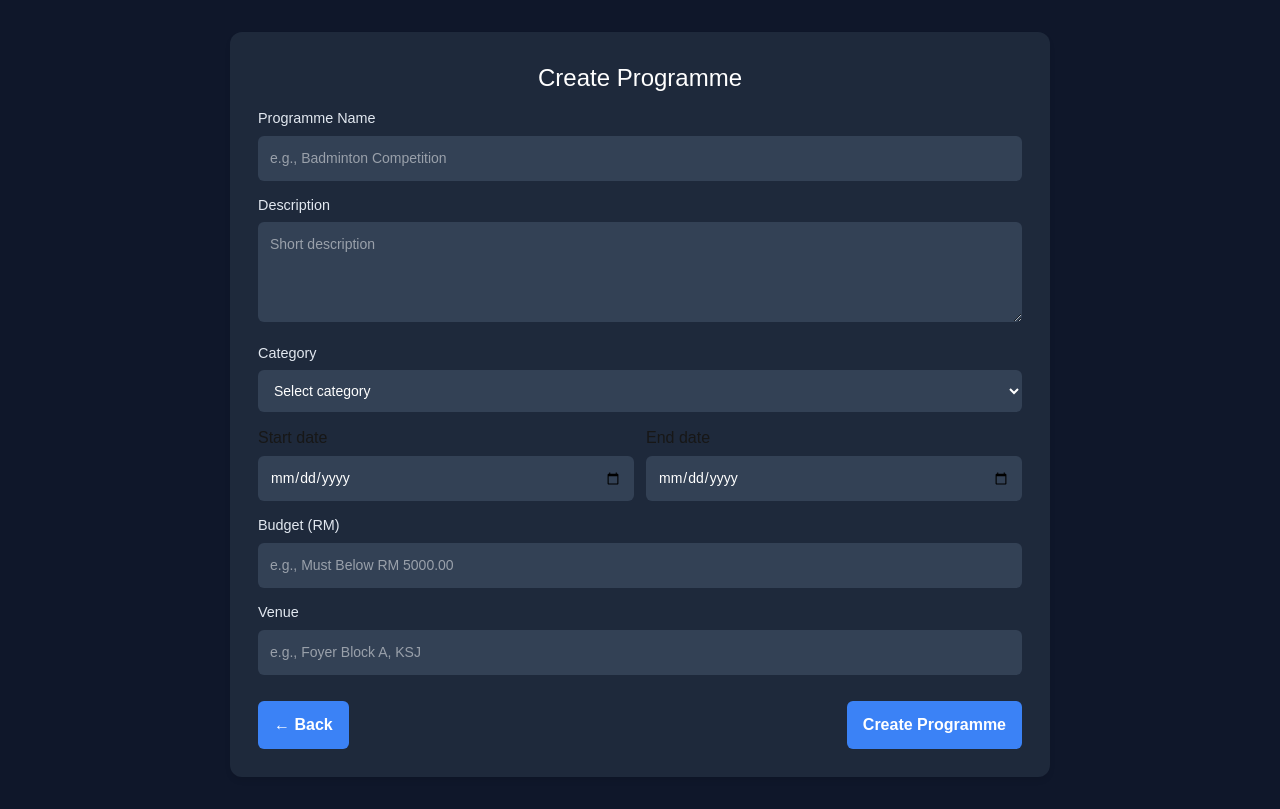
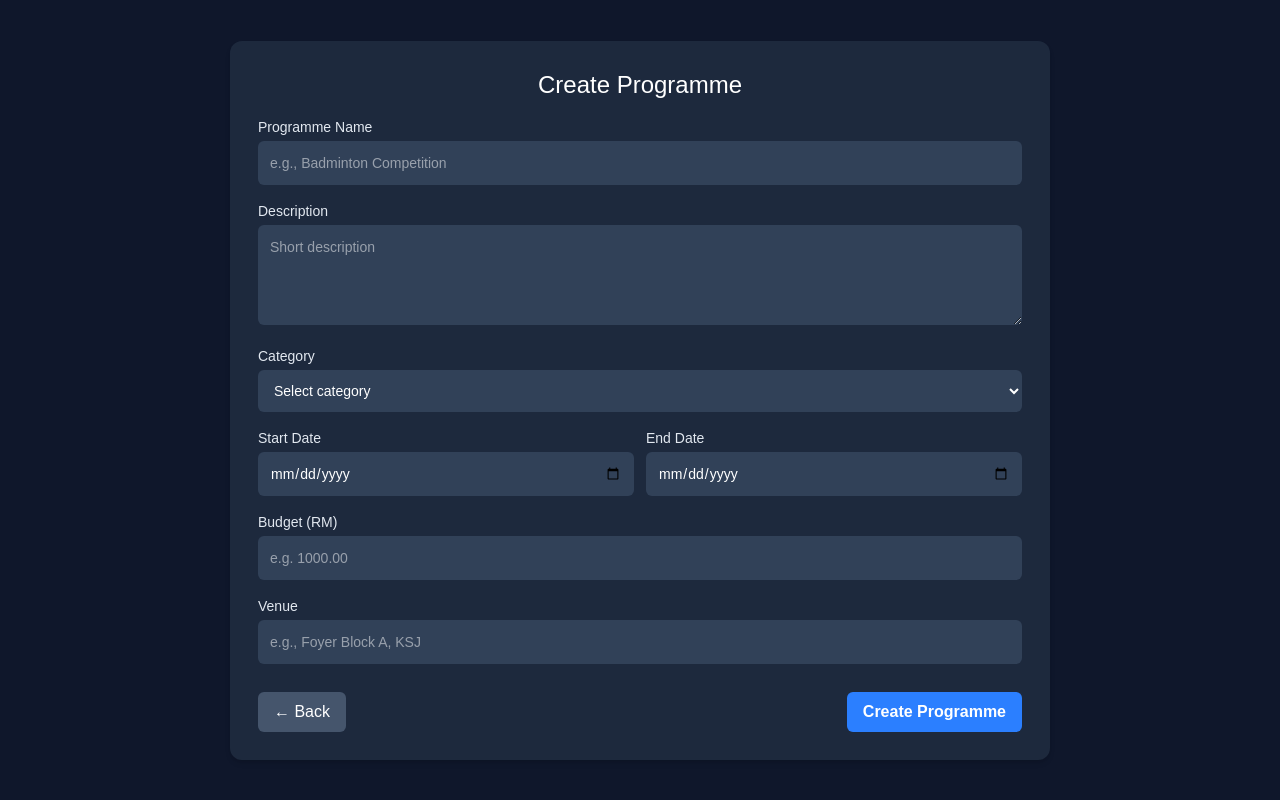
Before and after one commit to tnkhanok01-hub/programme-system, a Next.js app: page /create-programme-form in a window 1280 px wide. Built offline with nearby package versions, Linux system fonts and the light colour scheme; no server answers.

Commit message:
Update CSS and add delete button to programme list

```diff
--- a/app/create-programme-form/page.tsx
+++ b/app/create-programme-form/page.tsx
@@ -1,7 +1,6 @@
 "use client"
 import React, { useState } from "react"
 import { supabase } from '../../lib/supabaseClient'
-import styles from "./styles.module.css"
 import { useRouter } from "next/navigation"
 
 export default function CreateProgrammePage() {
@@ -12,9 +11,10 @@ export default function CreateProgrammePage() {
   const [category, setCategory] = useState("")
   const [start_date, setStartDate] = useState("")
   const [end_date, setEndDate] = useState("")
-  const [committee, setCommittee] = useState("")
   const [budget, setBudget] = useState("")
   const [venue, setVenue] = useState("")
+
+  const [budgetError, setBudgetError] = useState("")
 
   const handleSubmit = async (e: React.FormEvent) => {
     e.preventDefault()
@@ -31,32 +31,28 @@ export default function CreateProgrammePage() {
       return
     }
 
-
-    // 1. Get current session token
     const { data: { session } } = await supabase.auth.getSession()
 
     if (!session) {
-      alert('You must be logged in to create a programme.')
+      alert('You must be logged in')
       return
     }
 
-    // Build Payload
     const payload = {
       name,
       description,
       category,
       start_date,
       end_date,
-      budget: budgetValue ? parseFloat(budget) : null,
+      budget: budgetValue,
       venue
     }
 
-    // 3. Call the API with auth token
     const response = await fetch('/api/programmes', {
       method: 'POST',
       headers: {
         'Content-Type': 'application/json',
-        'Authorization': `Bearer ${session.access_token}`  // fix: was missing
+        'Authorization': `Bearer ${session.access_token}`
       },
       body: JSON.stringify(payload)
     })
@@ -64,111 +60,165 @@ export default function CreateProgrammePage() {
     const result = await response.json()
 
     if (!response.ok) {
-      alert('Error: ' + result.error)
+      alert(result.error)
     } else {
-      alert('Programme created successfully!')
-      router.push('/create-programme')
+      alert("Programme created!")
+      router.push("/create-programme")
     }
   }
 
   return (
-    <main className={styles.wrapper}>
-      <div className={styles.card}>
-        <h1 className={styles.title}>Create Programme</h1>
+    <main className="min-h-screen flex items-center justify-center p-8 bg-slate-900">
+      <div className="w-full max-w-[820px] bg-slate-800 rounded-xl shadow-md p-7">
 
-        <form onSubmit={handleSubmit} className={styles.form}>
+        <h1 className="text-white text-2xl mb-4 text-center">
+          Create Programme
+        </h1>
 
-          <label className={styles.label}>
+        <form onSubmit={handleSubmit} className="grid gap-4">
+
+          {/* NAME */}
+          <label className="text-slate-200 text-sm">
             Programme Name
             <input
-              className={styles.input}
+              className="w-full mt-1 p-3 rounded-md bg-slate-700 text-white outline-none"
               value={name}
               onChange={(e) => setName(e.target.value)}
               placeholder="e.g., Badminton Competition"
             />
           </label>
 
-
-          <label className={styles.label}>
+          {/* DESCRIPTION */}
+          <label className="text-slate-200 text-sm">
             Description
             <textarea
-              className={styles.textarea}
+              className="w-full mt-1 p-3 rounded-md bg-slate-700 text-white outline-none min-h-[100px]"
               value={description}
               onChange={(e) => setDescription(e.target.value)}
               placeholder="Short description"
             />
           </label>
 
-
-          <label className={styles.label}>
+          {/* CATEGORY */}
+          <label className="text-slate-200 text-sm">
             Category
             <select
-              className={styles.input}
+              className="w-full mt-1 p-3 rounded-md bg-slate-700 text-white outline-none"
               value={category}
               onChange={(e) => setCategory(e.target.value)}
             >
               <option value="">Select category</option>
-              <option value="academic">Academic</option>
-              <option value="sports">Sports</option>
-              <option value="community">Community Service</option>
-              <option value="others">Others</option>
+              <option value="Academic">Academic</option>
+              <option value="Sports">Sports</option>
+              <option value="Community Service">Community Service</option>
+              <option value="Others">Others</option>
             </select>
           </label>
 
-
-          <div className={styles.row}>
-            <label className={styles.labelSmall}>
-              Start date
+          {/* DATES */}
+          <div className="grid grid-cols-2 gap-3 max-sm:grid-cols-1">
+            <label className="text-slate-200 text-sm">
+              Start Date
               <input
                 type="date"
-                className={styles.input}
+                className="w-full mt-1 p-3 rounded-md bg-slate-700 text-white outline-none"
                 value={start_date}
                 onChange={(e) => setStartDate(e.target.value)}
               />
             </label>
 
-            <label className={styles.labelSmall}>
-              End date
+            <label className="text-slate-200 text-sm">
+              End Date
               <input
                 type="date"
-                className={styles.input}
+                className="w-full mt-1 p-3 rounded-md bg-slate-700 text-white outline-none"
                 value={end_date}
                 onChange={(e) => setEndDate(e.target.value)}
               />
             </label>
           </div>
 
-
-          <label className={styles.label}>
+          {/* BUDGET */}
+          <label className="text-slate-200 text-sm">
             Budget (RM)
             <input
-              type="number"
-              className={styles.input}
+              type="text"
+              inputMode="decimal"
+              className="w-full mt-1 p-3 rounded-md bg-slate-700 text-white outline-none"
               value={budget}
-              onChange={(e) => setBudget(e.target.value)}
-              placeholder="e.g., Must Below RM 5000.00"
+              onChange={(e) => {
+                const value = e.target.value
+
+                // allow only numbers + decimal
+                if (!/^\d*\.?\d*$/.test(value)) return
+
+                setBudget(value)
+
+                if (!value) {
+                  setBudgetError("")
+                  return
+                }
+
+                const num = Number(value)
+
+                // ❌ must be exactly 2 decimal places
+                if (!/^\d+(\.\d{2})$/.test(value)) {
+                  setBudgetError("Must be exactly 2 decimal places (e.g. 1000.00)")
+                  return
+                }
+
+                if (num >= 5000) {
+                  setBudgetError("Budget must be below RM 5000.00")
+                  return
+                }
+
+                if (num <= 0) {
+                  setBudgetError("Budget must be more than RM 0.00")
+                  return
+                }
+
+                setBudgetError("")
+              }}
+              onBlur={() => {
+                // auto format to 2 decimal places
+                if (budget && !isNaN(Number(budget))) {
+                  setBudget(Number(budget).toFixed(2))
+                }
+              }}
+              placeholder="e.g. 1000.00"
             />
+
+            {budgetError && (
+              <p className="text-red-400 text-xs mt-1">
+                {budgetError}
+              </p>
+            )}
           </label>
-
-          <label className={styles.label}>
+          {/* VENUE */}
+          <label className="text-slate-200 text-sm">
             Venue
             <input
-                type="text"
-                className={styles.input}
+              className="w-full mt-1 p-3 rounded-md bg-slate-700 text-white outline-none"
               value={venue}
               onChange={(e) => setVenue(e.target.value)}
               placeholder="e.g., Foyer Block A, KSJ"
             />
           </label>
 
-          <div className={styles.actions}>
-
-            <button type="button" className={styles.submitBtn}
-              onClick={() => router.push("/create-programme")}>
+          {/* ACTIONS */}
+          <div className="flex justify-between items-center mt-3">
+            <button
+              type="button"
+              onClick={() => router.push("/create-programme")}
+              className="bg-slate-600 hover:bg-slate-500 text-white px-4 py-2 rounded-md"
+            >
               ← Back
             </button>
 
-            <button type="submit" className={styles.submitBtn}>
+            <button
+              type="submit"
+              className="bg-blue-500 hover:bg-blue-600 text-white font-bold px-4 py-2 rounded-md transition"
+            >
               Create Programme
             </button>
           </div>
--- a/app/create-programme-form/styles.module.css
+++ /dev/null
@@ -1,131 +0,0 @@
-.wrapper {
-  min-height: 100vh;
-  display: flex;
-  align-items: center;
-  justify-content: center;
-  padding: 2rem;
-  background: #0f172a;
-}
-
-.card {
-  width: 100%;
-  max-width: 820px;
-  background: #1e293b;
-  border-radius: 12px;
-  box-shadow: 0 4px 6px -1px rgba(0,0,0,0.1);
-  padding: 28px;
-}
-
-.title {
-  margin: 0 0 12px 0;
-  font-size: 1.5rem;
-  color: white;
-  text-align: center;
-}
-
-.form {
-  display: grid;
-  gap: 14px;
-}
-
-.label {
-  display: block;
-  font-size: 0.9rem;
-  color: #e2e8f0;
-}
-
-.labelSmall {
-  display: block;
-  width: 100%;
-}
-
-.input,
-.textarea {
-  width: 100%;
-  margin-top: 6px;
-  padding: 12px;
-  border-radius: 6px;
-  border: none;
-  outline: none;
-  font-size: 14px;
-  background: #334155;
-  color: white;
-}
-
-.textarea {
-  min-height: 100px;
-  resize: vertical;
-}
-
-.row {
-  display: grid;
-  grid-template-columns: 1fr 1fr;
-  gap: 12px;
-}
-
-.modulesSection {
-  margin-top: 10px;
-}
-
-.modulesHeader {
-  display: flex;
-  justify-content: space-between;
-  align-items: center;
-}
-
-.addBtn {
-  background: #3b82f6;
-  color: white;
-  border: none;
-  padding: 6px 12px;
-  border-radius: 6px;
-  cursor: pointer;
-}
-
-.moduleRow {
-  display: flex;
-  gap: 8px;
-  align-items: center;
-  margin-top: 8px;
-}
-
-.removeBtn {
-  background: transparent;
-  color: #ef4444;
-  border: 1px solid #ef4444;
-  padding: 6px 8px;
-  border-radius: 6px;
-  cursor: pointer;
-}
-
-.actions {
-  display: flex;
-  justify-content: space-between; /* ✅ FIX */
-  align-items: center;
-  margin-top: 12px;
-}
-
-.submitBtn {
-  background: #3b82f6;
-  color: white;
-  border: none;
-  padding: 12px 16px;
-  border-radius: 6px;
-  font-weight: bold;
-  cursor: pointer;
-  transition: background 0.2s;
-}
-
-.submitBtn:hover {
-  background: #2563eb;
-}
-
-@media (max-width: 640px) {
-  .row {
-    grid-template-columns: 1fr;
-  }
-
-  .card {
-    padding: 18px;
-  }
-}
--- a/app/create-programme/styles.module.css
+++ /dev/null
@@ -1,189 +0,0 @@
-.wrapper {
-  min-height: 100vh;
-  display: flex;
-  align-items: center;
-  justify-content: center;
-  padding: 2rem;
-  background: #0f172a; /* same as login */
-}
-
-.card {
-  width: 100%;
-  max-width: 1200px;
-  background: #1e293b; /* dark card like login */
-  border-radius: 12px;
-  box-shadow: 0 4px 6px -1px rgba(0,0,0,0.1);
-  padding: 28px;
-}
-
-.title {
-  margin: 0 0 12px 0;
-  font-size: 1.5rem;
-  color: white;
-  text-align: left;
-}
-
-.form {
-  display: grid;
-  gap: 14px;
-}
-
-.label {
-  display: block;
-  font-size: 0.9rem;
-  color: #e2e8f0;
-}
-
-.labelSmall {
-  display: block;
-  width: 100%;
-}
-
-.input,
-.textarea {
-  width: 100%;
-  margin-top: 6px;
-  padding: 12px;
-  border-radius: 6px;
-  border: none;
-  outline: none;
-  font-size: 14px;
-  background: #334155;
-  color: white;
-}
-
-.textarea {
-  min-height: 100px;
-  resize: vertical;
-}
-
-.row {
-  display: grid;
-  grid-template-columns: 1fr 1fr;
-  gap: 12px;
-}
-
-.modulesSection {
-  margin-top: 10px;
-}
-
-.modulesHeader {
-  display: flex;
-  justify-content: space-between;
-  align-items: center;
-}
-
-.addBtn {
-  background: #3b82f6;
-  color: white;
-  border: none;
-  padding: 6px 12px;
-  border-radius: 6px;
-  cursor: pointer;
-}
-
-.moduleRow {
-  display: flex;
-  gap: 8px;
-  align-items: center;
-  margin-top: 8px;
-}
-
-.removeBtn {
-  background: transparent;
-  color: #ef4444;
-  border: 1px solid #ef4444;
-  padding: 6px 8px;
-  border-radius: 6px;
-  cursor: pointer;
-}
-
-.actions {
-  display: flex;
-  justify-content: flex-end;
-  margin-top: 12px;
-}
-
-.submitBtn {
-  background: #3b82f6;
-  color: white;
-  border: none;
-  padding: 12px 16px;
-  border-radius: 6px;
-  font-weight: bold;
-  cursor: pointer;
-  transition: background 0.2s;
-}
-
-.submitBtn:hover {
-  background: #2563eb;
-}
-
-@media (max-width: 640px) {
-  .row {
-    grid-template-columns: 1fr;
-  }
-
-  .card {
-    padding: 18px;
-  }
-}
-
-.table {
-  width: 100%;
-  border-collapse: collapse;
-  margin-top: 16px;
-  color: white;
-}
-
-.table th,
-.table td {
-  text-align: left;
-  padding: 12px;
-  border-bottom: 1px solid #334155;
-  white-space: nowrap;
-  overflow-x: auto
-}
-
-.table th {
-  font-weight: 600;
-  color: #94a3b8;
-}
-
-.table tr:hover {
-  background: #1e293b;
-}
-
-.cardHeader {
-  display: flex;
-  justify-content: space-between; /* title left, button right */
-  align-items: center;
-  margin-bottom: 16px;
-}
-
-.pending {
-  color: #facc15; /* yellow */
-  background: rgba(250, 204, 21, 0.15);
-  padding: 4px 10px;
-  border-radius: 999px;
-  font-size: 12px;
-  font-weight: 600;
-}
-
-.approved {
-  color: #22c55e; /* green */
-  background: rgba(34, 197, 94, 0.15);
-  padding: 4px 10px;
-  border-radius: 999px;
-  font-size: 12px;
-  font-weight: 600;
-}
-
-.rejected {
-  color: #ef4444; /* red */
-  background: rgba(239, 68, 68, 0.15);
-  padding: 4px 10px;
-  border-radius: 999px;
-  font-size: 12px;
-  font-weight: 600;
-}
--- a/package.json
+++ b/package.json
@@ -10,6 +10,7 @@
   },
   "dependencies": {
     "@supabase/supabase-js": "^2.103.0",
+    "lucide-react": "^1.8.0",
     "next": "16.2.3",
     "react": "19.2.4",
     "react-dom": "19.2.4"
```
Also changed, not shown: app/create-programme/page.tsx (+77 -49 lines), 1 other file (tests, documents, lock files or other folders). Lines whose indentation alone changed are shown as unchanged.
